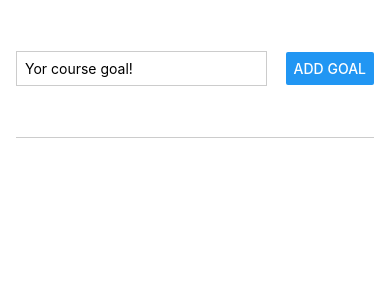
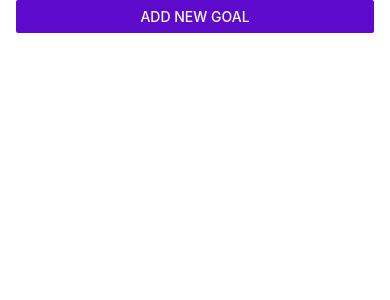
Before and after one commit to okorion/RNCourse, a React Native app: screen / in a window 390 px wide. Shown: the top 300 px of the page. Built offline with nearby package versions, Linux system fonts and the light colour scheme.

Commit message:
feat: 모달 기능 추가

```diff
--- a/App.js
+++ b/App.js
@@ -1,24 +1,26 @@
 import { useState } from "react";
-import {
-  StyleSheet,
-  Text,
-  View,
-  Button,
-  TextInput,
-  FlatList,
-} from "react-native";
+import { StyleSheet, View, Button, FlatList } from "react-native";
 import { SafeAreaProvider, SafeAreaView } from "react-native-safe-area-context";
 import GoalItem from "./components/GoalItem";
 import GoalInput from "./components/GoalInput";
 
 export default function App() {
+  const [modalIsVisible, setModalIsVisible] = useState(false);
   const [courseGoals, setCourseGoals] = useState([]);
+
+  function startAddGoalHandler() {
+    setModalIsVisible(true);
+  }
+  function endAddGoalHandler() {
+    setModalIsVisible(false);
+  }
 
   function addGoalHandler(enteredGoalText) {
     setCourseGoals((currentCourseGoals) => [
       ...currentCourseGoals,
       { text: enteredGoalText, id: Math.random().toString() },
     ]);
+    endAddGoalHandler();
   }
 
   function deleteGoalHandler(id) {
@@ -31,7 +33,18 @@
     <SafeAreaProvider>
       <SafeAreaView edges={["top", "bottom"]} style={{ flex: 1 }}>
         <View style={styles.appContainer}>
-          <GoalInput onAddGoal={addGoalHandler} />
+          <Button
+            title="Add New Goal"
+            color="#5e0acc"
+            onPress={startAddGoalHandler}
+          />
+          {modalIsVisible && (
+            <GoalInput
+              onAddGoal={addGoalHandler}
+              onCancel={endAddGoalHandler}
+              visible={modalIsVisible}
+            />
+          )}
           <View style={styles.goalsContainer}>
             <FlatList
               data={courseGoals}
--- a/components/GoalInput.js
+++ b/components/GoalInput.js
@@ -1,5 +1,5 @@
 import { useState } from "react";
-import { View, TextInput, Button, StyleSheet } from "react-native";
+import { View, TextInput, Button, StyleSheet, Modal } from "react-native";
 
 function GoalInput(props) {
   const [enteredGoalText, setEnteredGoalText] = useState("");
@@ -14,6 +14,7 @@
   }
 
   return (
+    <Modal visible={props.visible} animationType="slide">
       <View style={styles.inputContainer}>
         <TextInput
           style={styles.textInput}
@@ -21,8 +22,16 @@
           value={enteredGoalText}
           onChangeText={goalInputHandler}
         />
+        <View style={styles.buttonContainer}>
+          <View style={styles.button}>
             <Button title="Add Goal" onPress={addGoalHandler} />
           </View>
+          <View style={styles.button}>
+            <Button title="Cancel" color="#f31282" onPress={props.onCancel} />
+          </View>
+        </View>
+      </View>
+    </Modal>
   );
 }
 
@@ -31,10 +40,10 @@
 const styles = StyleSheet.create({
   inputContainer: {
     flex: 1,
-    flexDirection: "row",
-    justifyContent: "space-between",
+    justifyContent: "center",
     alignItems: "center",
     marginBottom: 24,
+    padding: 16,
     borderBottomWidth: 1,
     borderBottomColor: "#cccccc",
   },
@@ -42,8 +51,17 @@
   textInput: {
     borderWidth: 1,
     borderColor: "#cccccc",
-    width: "70%",
-    marginRight: 8,
+    width: "100%",
     padding: 8,
   },
+
+  buttonContainer: {
+    marginTop: 16,
+    flexDirection: "row",
+  },
+
+  button: {
+    width: 100,
+    marginHorizontal: 8,
+  },
 });
```
Lines whose indentation alone changed are shown as unchanged.
